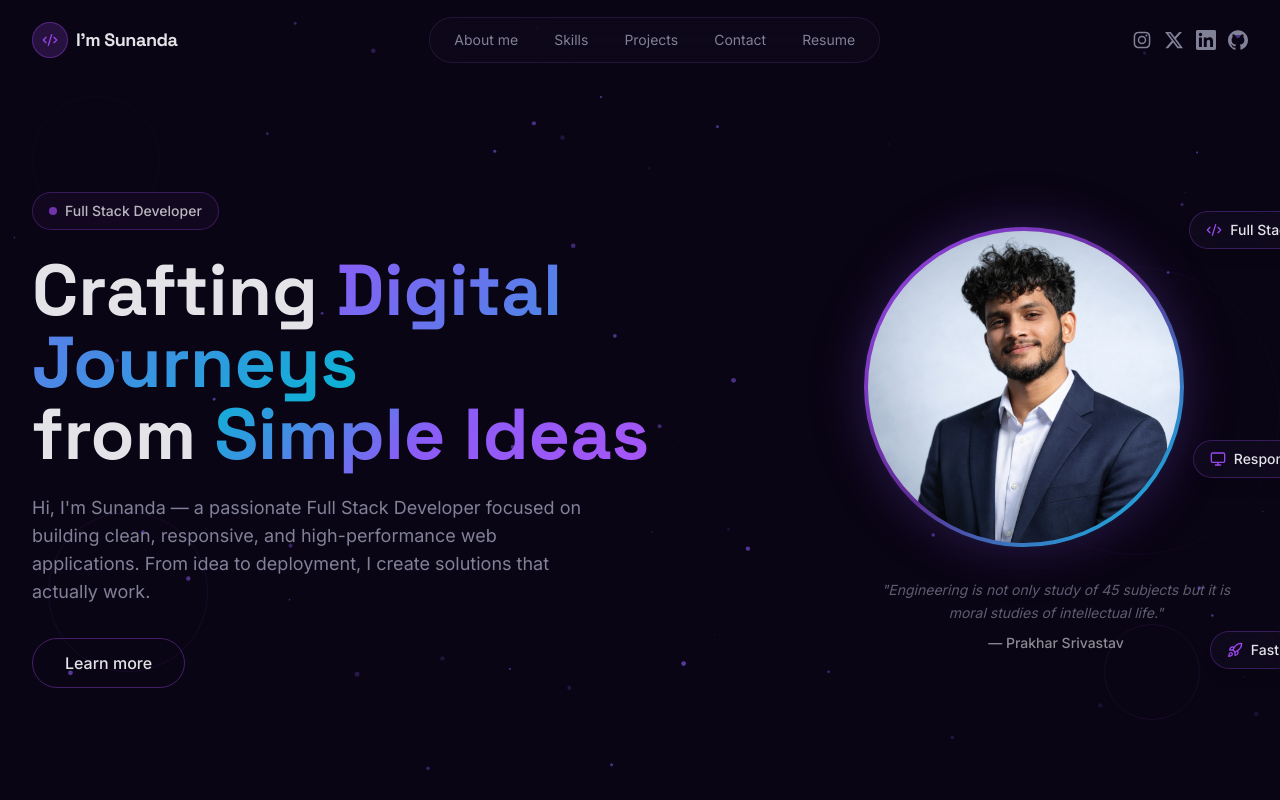
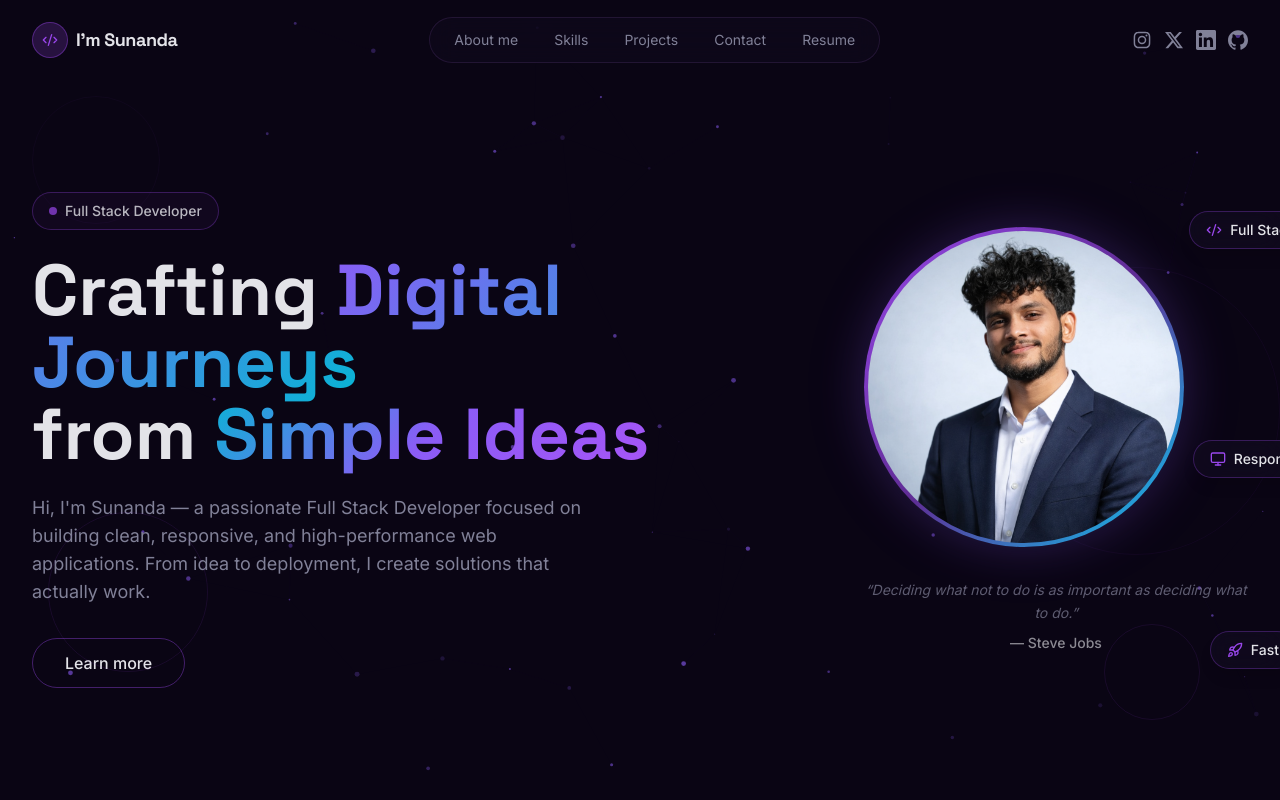
Before and after one commit to sun-99-bit/Portfolio, a Next.js app: page / in a window 1280 px wide. Shown: the top 800 px of the page. Built offline with nearby package versions, Linux system fonts and the light colour scheme.

Commit message:
quote update

```diff
--- a/components/hero-section.tsx
+++ b/components/hero-section.tsx
@@ -83,9 +83,9 @@ export function HeroSection() {
             {/* Quote */}
             <div className="mx-auto mt-8 max-w-sm text-center">
               <p className="text-sm italic leading-relaxed text-muted-foreground/70">
-                {'"Engineering is not only study of 45 subjects but it is moral studies of intellectual life."'}
+                {'“Deciding what not to do is as important as deciding what to do.”'}
               </p>
-              <p className="mt-2 text-sm font-medium text-foreground/60">{"\u2014 Prakhar Srivastav"}</p>
+              <p className="mt-2 text-sm font-medium text-foreground/60">{"\u2014 Steve Jobs"}</p>
             </div>
           </div>
         </div>
--- a/components/hero.tsx
+++ b/components/hero.tsx
@@ -89,9 +89,9 @@ export function Hero() {
           {/* Quote */}
           <div className="mt-8 text-center">
             <p className="italic text-muted-foreground">
-              {'"Engineering is not only study of 45 subjects but it is moral studies of intellectual life."'}
+              {'“Deciding what not to do is as important as deciding what to do.”'}
             </p>
-            <p className="mt-2 text-sm font-medium text-foreground">{"— Prakhar Srivastav"}</p>
+            <p className="mt-2 text-sm font-medium text-foreground">{"— Steve Jobs"}</p>
           </div>
         </div>
       </div>
```
